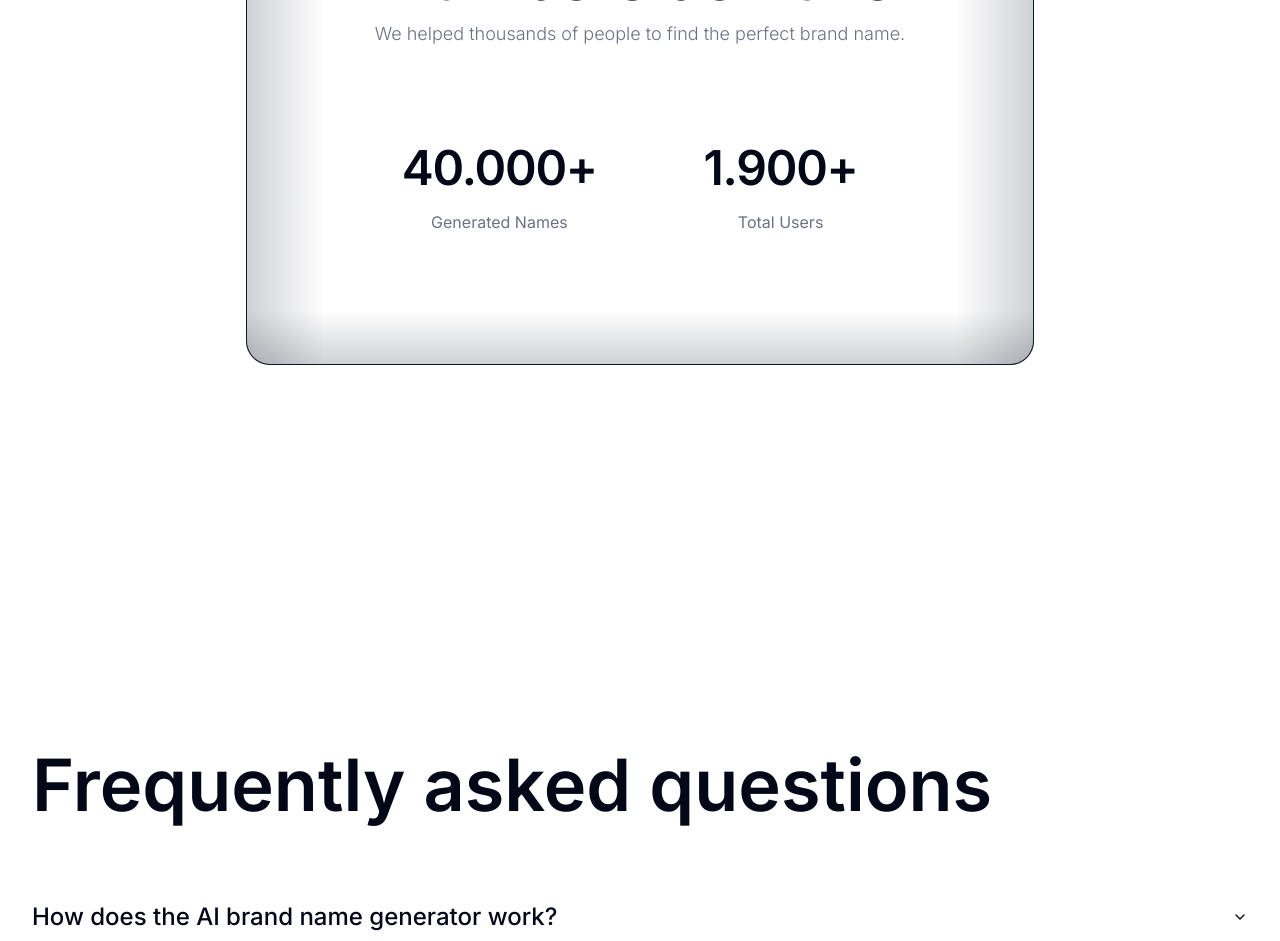
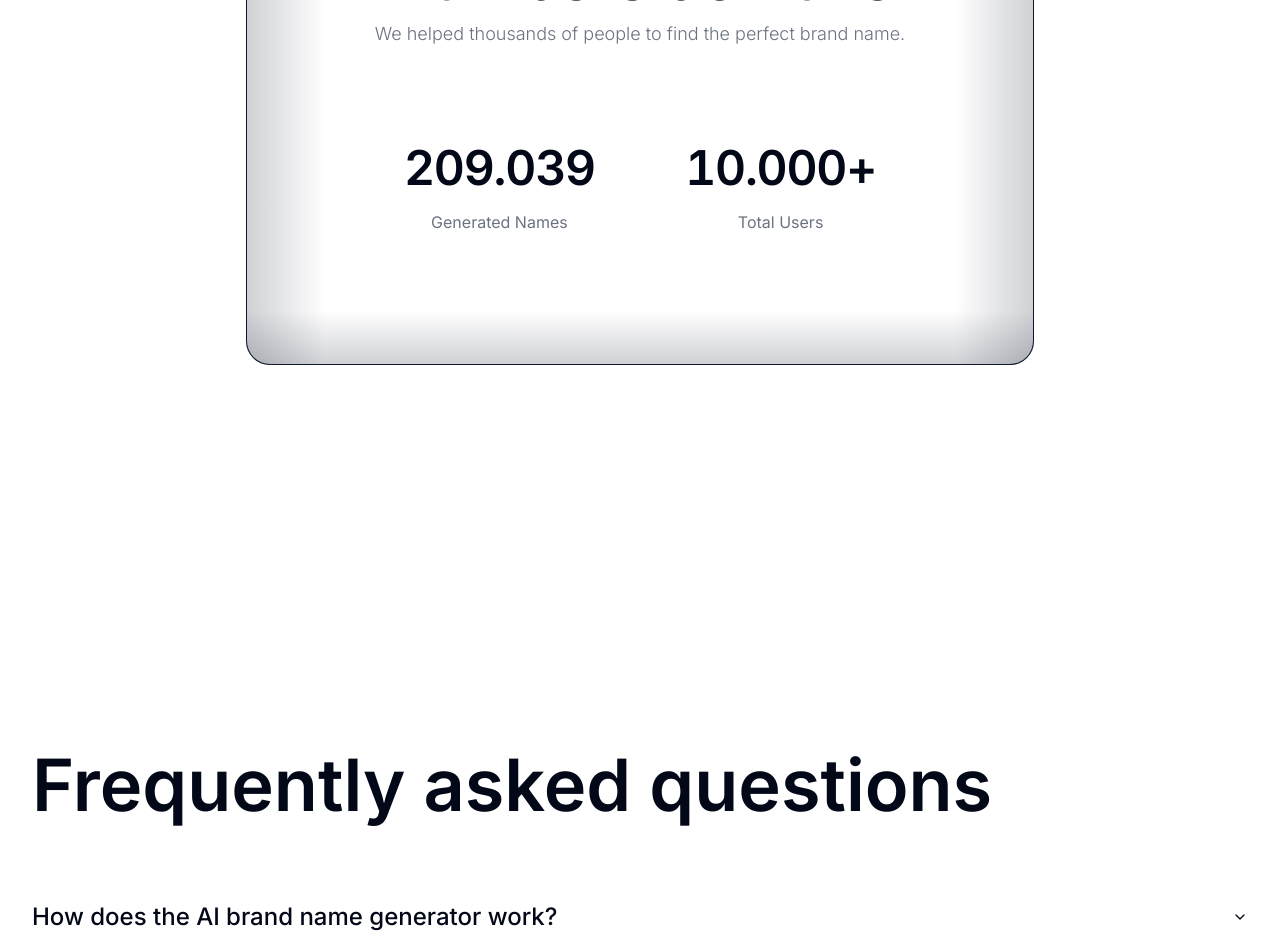
Before and after one commit to paukraft/brandix, a Next.js app: page / in a window 1280 px wide. Shown: the part 2080-3021 px from the top of the page. Built offline with nearby package versions, Linux system fonts and the light colour scheme.

Commit message:
💄 edit numbers on landing page

```diff
--- a/package.json
+++ b/package.json
@@ -38,7 +38,9 @@
     "next-themes": "^0.2.1",
     "postcss": "8.4.24",
     "react": "18.2.0",
+    "react-countup": "^6.5.0",
     "react-dom": "18.2.0",
+    "react-intersection-observer": "^9.5.3",
     "tailwind-merge": "^1.13.1",
     "tailwindcss": "3.3.2",
     "tailwindcss-animate": "^1.0.6",
--- a/src/app/page.tsx
+++ b/src/app/page.tsx
@@ -5,6 +5,7 @@ import {
   AccordionItem,
   AccordionTrigger,
 } from '@/components/ui/accordion'
+import { AnimatedNumber } from '@/components/ui/animated-number'
 
 import { Button } from '@/components/ui/button'
 import { cn } from '@/lib/utils'
@@ -157,16 +158,16 @@ export default function Home() {
                 <dt className="text-base leading-7 text-gray-500 dark:text-gray-400">
                   Generated Names
                 </dt>
-                <dd className="order-first text-3xl font-semibold tracking-tight sm:text-5xl">
-                  40.000+
+                <dd className="order-first text-3xl font-semibold tracking-tight sm:text-5xl tabular-nums flex items-center">
+                  <AnimatedNumber value={210000} />
                 </dd>
               </div>
               <div className="mx-auto flex max-w-xs flex-col gap-y-4">
                 <dt className="text-base leading-7 text-gray-500 dark:text-gray-400">
                   Total Users
                 </dt>
-                <dd className="order-first text-3xl font-semibold tracking-tight sm:text-5xl">
-                  1.900+
+                <dd className="order-first text-3xl font-semibold tracking-tight sm:text-5xl tabular-nums">
+                  10.000+
                 </dd>
               </div>
             </dl>
--- /dev/null
+++ b/src/components/ui/animated-number.tsx
@@ -0,0 +1,24 @@
+'use client'
+import { cn } from '@/lib/utils'
+import { useEffect, useState } from 'react'
+import CountUp from 'react-countup'
+import { useInView } from 'react-intersection-observer'
+
+export const AnimatedNumber = ({ value }: { value: number }) => {
+  const [ref, inView] = useInView({
+    triggerOnce: true, // Trigger just once
+  })
+  const [start, setStart] = useState(0)
+
+  useEffect(() => {
+    if (inView) {
+      setStart(value * 0.995)
+    }
+  }, [inView, value])
+
+  return (
+    <div ref={ref} className={cn(!inView && 'opacity-0')}>
+      <CountUp start={start} end={value} duration={100} separator="." />
+    </div>
+  )
+}
```
Also changed, not shown: 1 other file (tests, documents, lock files or other folders).
